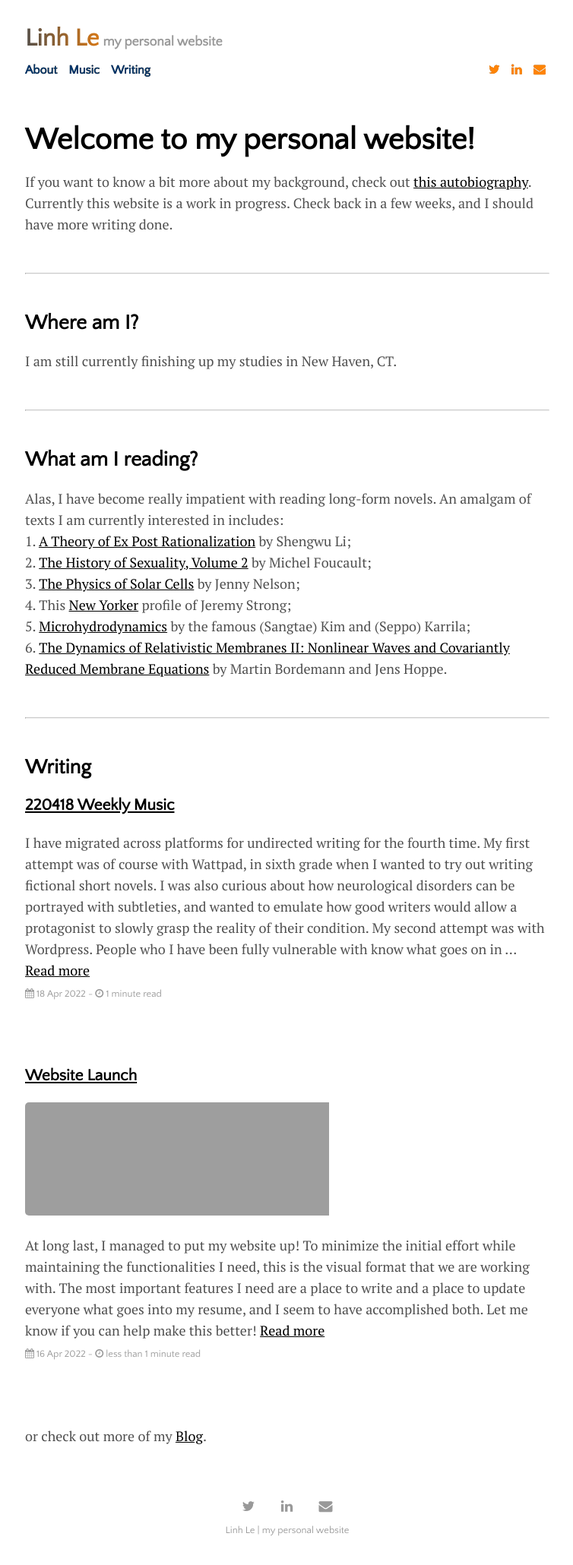
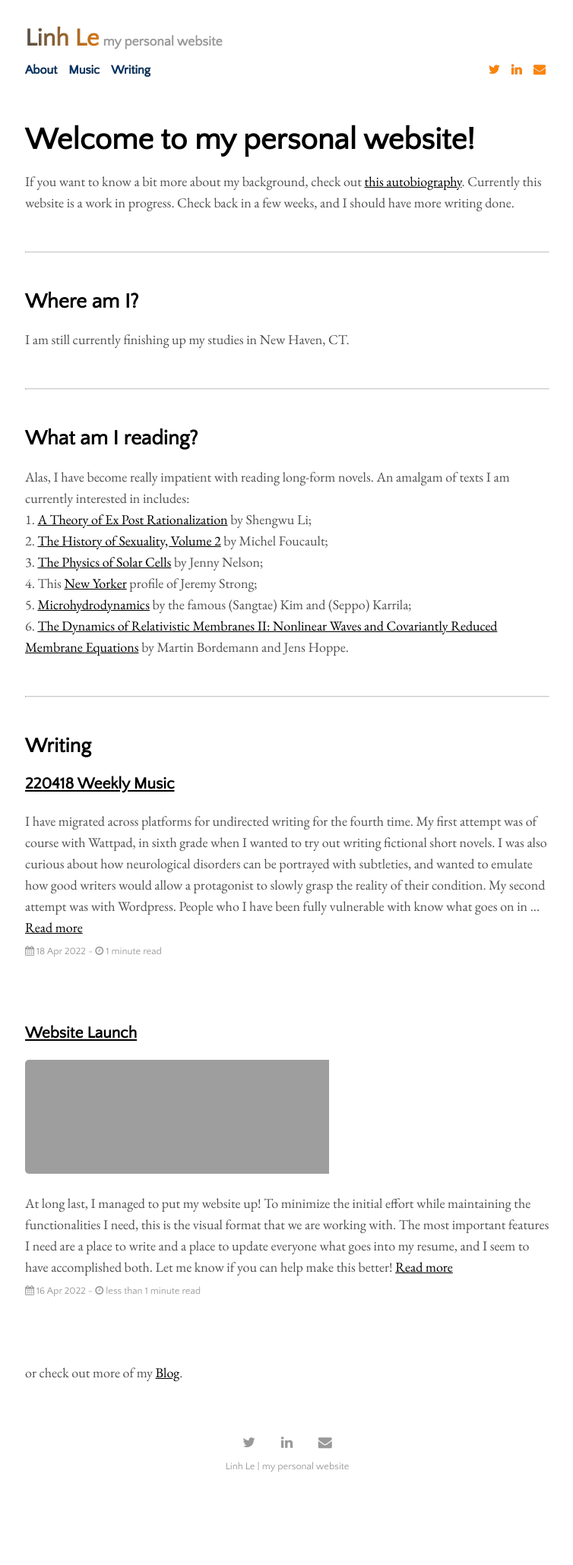
Before and after one commit to aidenva/aidenva.github.io, a Jekyll site: the page built from index.html, in a window 1280 px wide. Shown: the whole page at 76% size, without its empty margins (262-1016 px from the left). Built offline with Jekyll 4.4.1, drawn with Linux system fonts in a browser that asks for light colours; the list of posts is cut into pages by our own code; after the commit the page ends 1976 px from its top, so only the background shows below that.

Commit message:
add fonts

```diff
--- a/_includes/head.html
+++ b/_includes/head.html
@@ -16,6 +16,7 @@
   <!-- Use RSS-2.0 -->
   <!--<link href="{{ site.github.url }}/rss-feed.xml" type="application/rss+xml" rel="alternate" title="{{ site.title }} | {{ site.description }}"/>
   //-->
+  <link rel="stylesheet" href="https://fonts.googleapis.com/css?family=EB+Garamond">
   <link rel="stylesheet" href="https://fonts.googleapis.com/css?family=PT+Serif:400,400italic,700%7CPT+Sans:400">
   <link rel="stylesheet" href="https://fonts.googleapis.com/css?family=Source+Code+Pro">
   <link rel="stylesheet" href="https://fonts.googleapis.com/css?family=Quattrocento+Sans">
--- a/assets/css/main.scss
+++ b/assets/css/main.scss
@@ -2,7 +2,7 @@
 ---
 
 $sans-serif-font-family: "Quattrocento Sans", sans-serif;
-$serif-font-family:      "PT Serif", Georgia, "Times New Roman", serif;
+$serif-font-family:      "EB Garamond","PT Serif", "Times New Roman", serif;
 $code-font-family:       "Source Code Pro", monospace;
 
 $body-color:             #505050;
```
